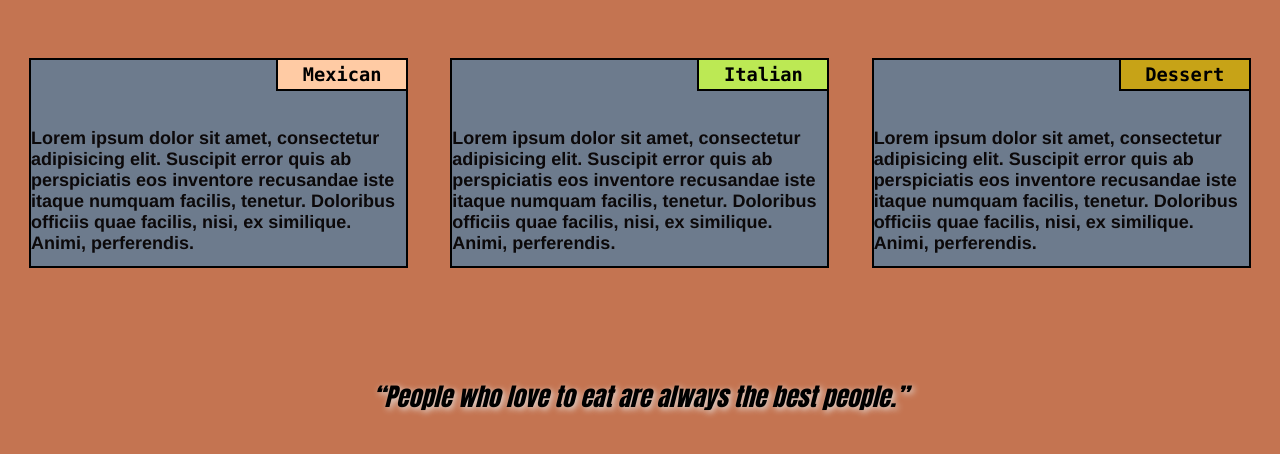
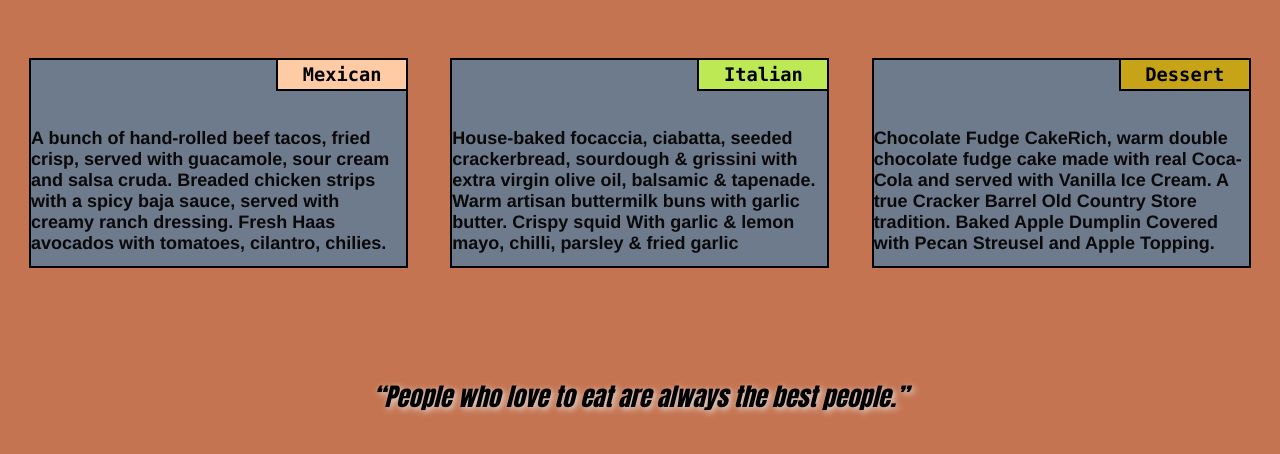
Before and after one commit to nikbansal/coursera-test, a plain HTML site: page module_2/index.html in a window 1280 px wide. Shown: the part 150-604 px from the top of the page. Drawn offline with Linux system fonts and the light colour scheme.

Commit message:
minor change in index

```diff
--- a/module_2/index.html
+++ b/module_2/index.html
@@ -15,21 +15,25 @@
   <div class="col-lg-4 col-md-6 ">
   <section>
   	<h3 id="A">Mexican</h3>
-  	<p>Lorem ipsum dolor sit amet, consectetur adipisicing elit. Suscipit error quis ab perspiciatis eos inventore recusandae iste itaque numquam facilis, tenetur. Doloribus officiis quae facilis, nisi, ex similique. Animi, perferendis. </p>
+  	<p>A bunch of hand-rolled beef tacos, fried crisp, served with guacamole, sour cream and salsa cruda.
+  	Breaded chicken strips with a spicy baja sauce, served with creamy ranch dressing.
+  	Fresh Haas avocados with tomatoes, cilantro, chilies. </p>
+
   </section>
 
   </div>
   <div class="col-lg-4 col-md-6 ">
   <section>
   	<h3 id="B">Italian</h3>
-  	<p>Lorem ipsum dolor sit amet, consectetur adipisicing elit. Suscipit error quis ab perspiciatis eos inventore recusandae iste itaque numquam facilis, tenetur. Doloribus officiis quae facilis, nisi, ex similique. Animi, perferendis. </p>
+  	<p>House-baked focaccia, ciabatta, seeded crackerbread, sourdough & grissini with extra virgin olive oil, balsamic & tapenade. Warm artisan buttermilk buns with garlic butter. Crispy squid With garlic & lemon mayo, chilli, parsley & fried garlic </p>
   </section>
   </div>
 
   <div class="col-lg-4 col-md-12 ">
   <section id="sec">
   <h3 id="C">Dessert</h3>
-  <p>Lorem ipsum dolor sit amet, consectetur adipisicing elit. Suscipit error quis ab perspiciatis eos inventore recusandae iste itaque numquam facilis, tenetur. Doloribus officiis quae facilis, nisi, ex similique. Animi, perferendis. </p>
+  <p> Chocolate Fudge CakeRich, warm double chocolate fudge cake made with real Coca-Cola and served with  Vanilla Ice Cream. A true Cracker Barrel Old Country Store tradition. Baked Apple Dumplin
+Covered with Pecan Streusel and Apple Topping. </p>
    </section>
   </div>
 
```
